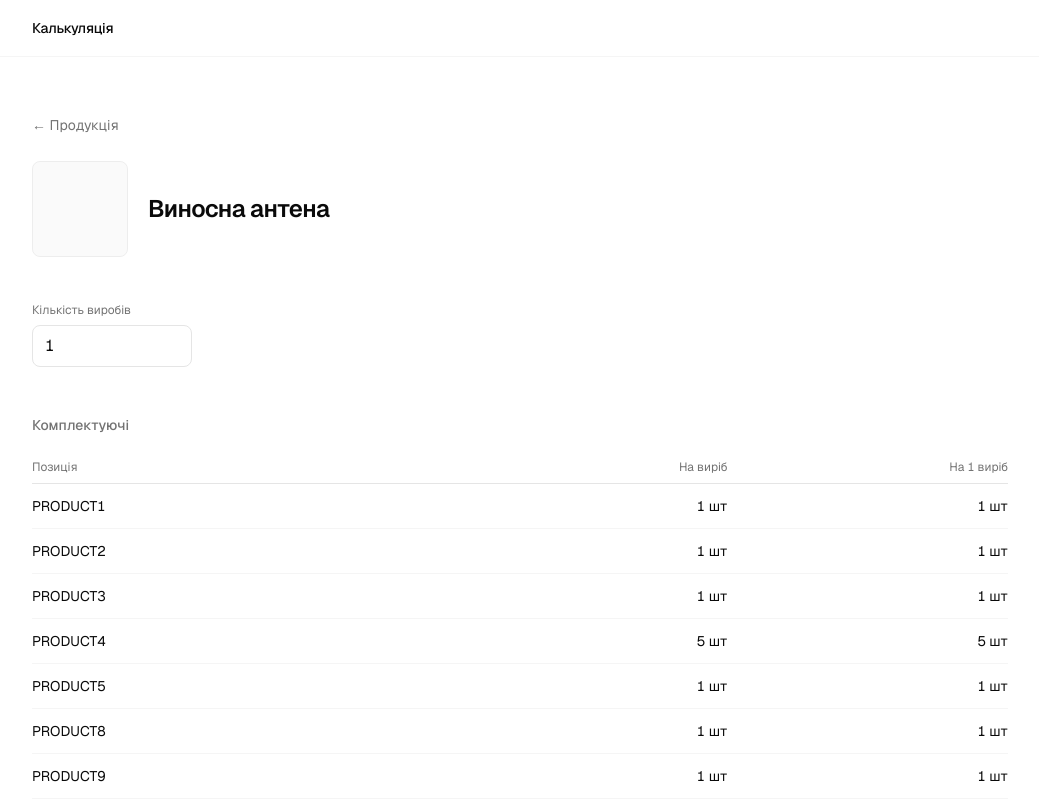
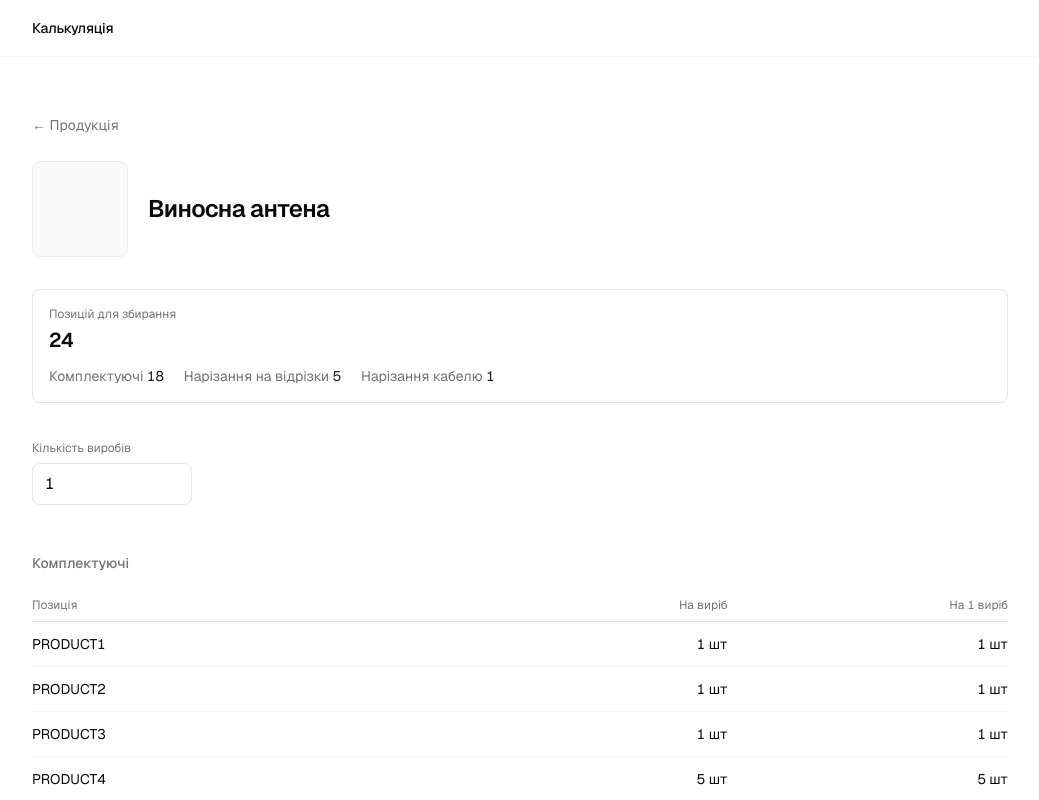
Before and after one commit to Orangepranik/calculation_products, a Next.js app: page /products/vynosna-antena in a window 1280 px wide. Shown: the top 800 px of the page, without its empty margins (120-1159 px from the left). Built offline with nearby package versions, Linux system fonts and the light colour scheme.

Commit message:
Add assembly positions summary

```diff
--- a/src/components/MaterialsSections.tsx
+++ b/src/components/MaterialsSections.tsx
@@ -1,5 +1,6 @@
 import type { ReactNode } from "react";
 import { pluralDevices } from "./ProductCalculator";
+import type { SectionId } from "@/lib/positions";
 import { calcMaterials, type MaterialCategory, type MaterialItem, type MaterialTotal } from "@/lib/bom";
 import { formatCount, formatLength, formatSegments } from "@/lib/format";
 
@@ -17,17 +18,17 @@ export function MaterialsSections({ items, devices }: { items: MaterialItem[]; d
   return (
     <>
       {components.length > 0 && (
-        <Section title="Комплектуючі" first>
+        <Section id="components" title="Комплектуючі" first>
           <MaterialsTable rows={components} devices={devices} forDevices={forDevices} withTotal />
         </Section>
       )}
       {fasteners.length > 0 && (
-        <Section title="Кріплення">
+        <Section id="fasteners" title="Кріплення">
           <MaterialsTable rows={fasteners} devices={devices} forDevices={forDevices} />
         </Section>
       )}
       {cuts.length > 0 && (
-        <Section title="Нарізання на відрізки">
+        <Section id="cuts" title="Нарізання на відрізки">
           <MaterialsTable rows={cuts} devices={devices} forDevices={forDevices} />
         </Section>
       )}
@@ -40,15 +41,15 @@ export function PackagingSection({ items, devices }: { items: MaterialItem[]; de
   const packaging = calcMaterials(items, devices).totals.filter((t) => t.category === "packaging");
   if (packaging.length === 0) return null;
   return (
-    <Section title="Пакування">
+    <Section id="packaging" title="Пакування">
       <MaterialsTable rows={packaging} devices={devices} forDevices={forDevicesLabel(devices)} />
     </Section>
   );
 }
 
-function Section({ title, first, children }: { title: string; first?: boolean; children: ReactNode }) {
+function Section({ id, title, first, children }: { id: SectionId; title: string; first?: boolean; children: ReactNode }) {
   return (
-    <section className={first ? "mt-12" : "mt-16"}>
+    <section id={id} className={`scroll-mt-6 ${first ? "mt-12" : "mt-16"}`}>
       <h2 className="text-sm font-medium text-neutral-500">{title}</h2>
       {children}
     </section>
--- a/src/components/ProductCalculator.tsx
+++ b/src/components/ProductCalculator.tsx
@@ -8,6 +8,7 @@ import { PartsTable } from "./PartsTable";
 import { WiresTable } from "./WiresTable";
 import { MaterialsSections, PackagingSection } from "./MaterialsSections";
 import type { MaterialItem } from "@/lib/bom";
+import { countPositions } from "@/lib/positions";
 
 type Props = { parts?: Part[]; wires?: WireCut[]; materials?: MaterialItem[] };
 
@@ -15,10 +16,26 @@ export function ProductCalculator({ parts, wires, materials }: Props) {
   const [input, setInput] = useState("1");
   const parsed = Number.parseInt(input, 10);
   const devices = Number.isFinite(parsed) && parsed > 0 ? parsed : 0;
+  const sections = countPositions({ parts, wires, materials });
+  const totalPositions = sections.reduce((s, x) => s + x.count, 0);
 
   return (
     <>
-      <label className="mt-10 block w-40">
+      <div className="mt-8 rounded-lg border border-neutral-200 p-4">
+        <p className="text-xs text-neutral-500">Позицій для збирання</p>
+        <p className="mt-1 text-xl font-semibold tracking-tight tabular-nums">{totalPositions}</p>
+        <ul className="mt-3 flex flex-wrap gap-x-5 gap-y-1 text-sm">
+          {sections.map((x) => (
+            <li key={x.id}>
+              <a href={`#${x.id}`} className="text-neutral-500 transition-colors hover:text-neutral-900">
+                {x.label} <span className="tabular-nums text-neutral-900">{x.count}</span>
+              </a>
+            </li>
+          ))}
+        </ul>
+      </div>
+
+      <label className="mt-8 block w-40">
         <span className="text-xs text-neutral-500">Кількість виробів</span>
         <input
           type="number"
@@ -34,13 +51,13 @@ export function ProductCalculator({ parts, wires, materials }: Props) {
 
       {materials && <MaterialsSections items={materials} devices={devices} />}
       {parts && (
-        <section className="mt-16">
+        <section id="print" className="mt-16 scroll-mt-6">
           <h2 className="text-sm font-medium text-neutral-500">3D-друк</h2>
           <PartsTable parts={parts} devices={devices} />
         </section>
       )}
       {wires && (
-        <section className="mt-16">
+        <section id="wires" className="mt-16 scroll-mt-6">
           <h2 className="text-sm font-medium text-neutral-500">Нарізання кабелю</h2>
           <WiresTable cuts={wires} devices={devices} />
         </section>
--- /dev/null
+++ b/src/lib/positions.ts
@@ -0,0 +1,36 @@
+import { calcMaterials, type MaterialCategory, type MaterialItem } from "./bom";
+import type { Part } from "./calc";
+import type { WireCut } from "./wires";
+
+export type SectionId = "components" | "fasteners" | "cuts" | "print" | "wires" | "packaging";
+
+export type SectionCount = { id: SectionId; label: string; count: number };
+
+const materialSections: { id: SectionId; label: string; category: MaterialCategory }[] = [
+  { id: "components", label: "Комплектуючі", category: "component" },
+  { id: "fasteners", label: "Кріплення", category: "fastener" },
+  { id: "cuts", label: "Нарізання на відрізки", category: "cut" },
+];
+
+/** Сколько позиций нужно подготовить для сборки, по разделам страницы (в порядке вывода) */
+export function countPositions({
+  parts,
+  wires,
+  materials,
+}: {
+  parts?: Part[];
+  wires?: WireCut[];
+  materials?: MaterialItem[];
+}): SectionCount[] {
+  // Одинаковые материалы из разных строк — одна позиция
+  const totals = materials ? calcMaterials(materials, 1).totals : [];
+  const byCategory = (c: MaterialCategory) => totals.filter((t) => t.category === c).length;
+
+  const sections: SectionCount[] = [
+    ...materialSections.map((s) => ({ id: s.id, label: s.label, count: byCategory(s.category) })),
+    { id: "print", label: "3D-друк", count: parts?.length ?? 0 },
+    { id: "wires", label: "Нарізання кабелю", count: wires?.length ?? 0 },
+    { id: "packaging", label: "Пакування", count: byCategory("packaging") },
+  ];
+  return sections.filter((s) => s.count > 0);
+}
```
